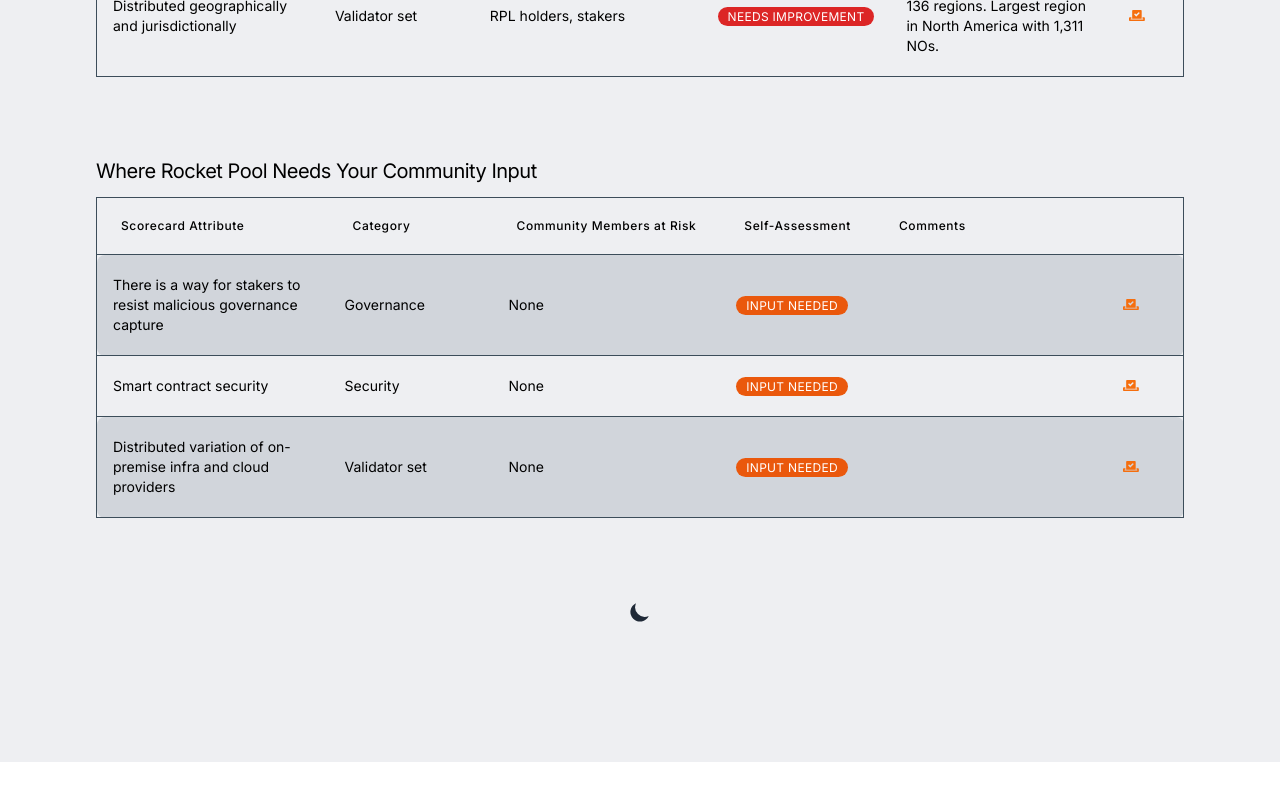
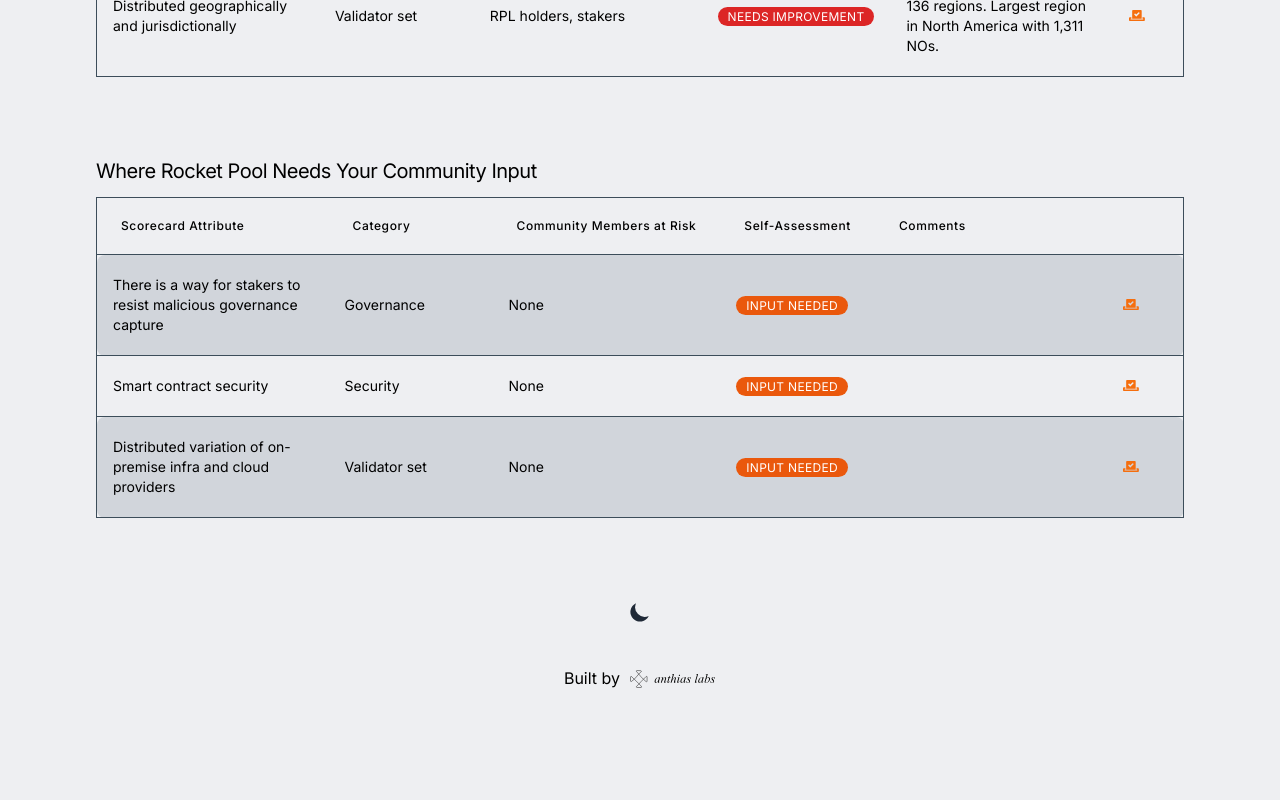
Before and after one commit to rocket-pool/RocketPool-Scorecard, a Next.js app: page / in a window 1280 px wide. Shown: the part 2937-3737 px from the top of the page. Before the commit the page ends 3699 px from the top, so only its background shows below. Built offline with nearby package versions, Linux system fonts and the light colour scheme.

Commit message:
add signature

```diff
--- a/src/app/page.tsx
+++ b/src/app/page.tsx
@@ -1,6 +1,8 @@
 import Hero from '../components/Hero/Hero'
 import Scorecard from '../components/Scorecard/Scorecard'
 import DarkModeButton from '../components/DarkModeButton'
+import Image from 'next/image'
+import AnthiasLogo from '../../public/anthias.svg'
 import './globals.css'
 
 export default function Home() {
@@ -15,6 +17,19 @@
       <div className="mb-10">
         <DarkModeButton />
       </div>
+      <div className="mb-10">
+        <a href="https://www.anthias.xyz" target="_blank" rel="noreferrer" className="dark:text-white/40">
+          <span>
+            Built by
+            <Image
+              src={AnthiasLogo}
+              alt="Anthias Logo"
+              className="inline-block ml-2 mb-0.5 filter invert dark:filter-none"
+              unoptimized={true}
+            />
+          </span>
+        </a>
+      </div>
     </main>
   )
 }
```
Also changed, not shown: public/anthias.svg (added).
